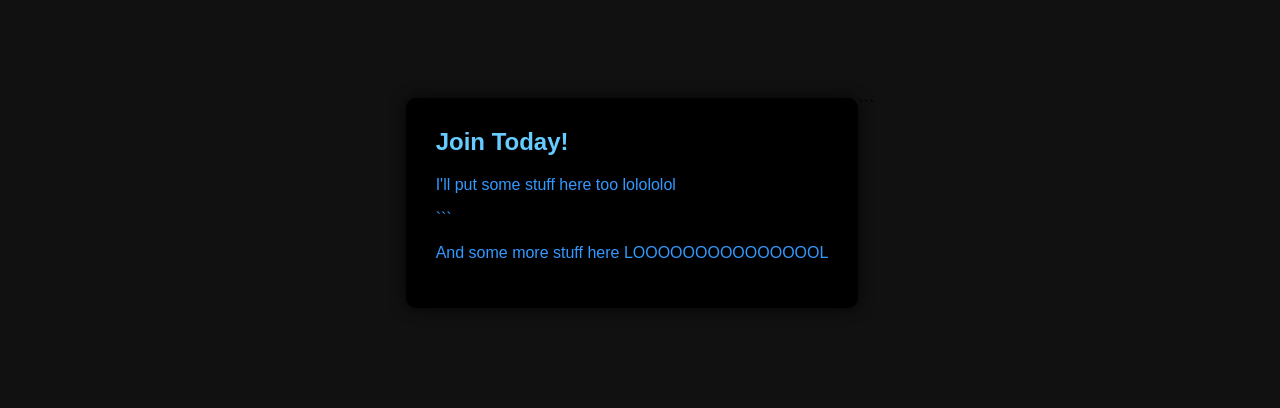
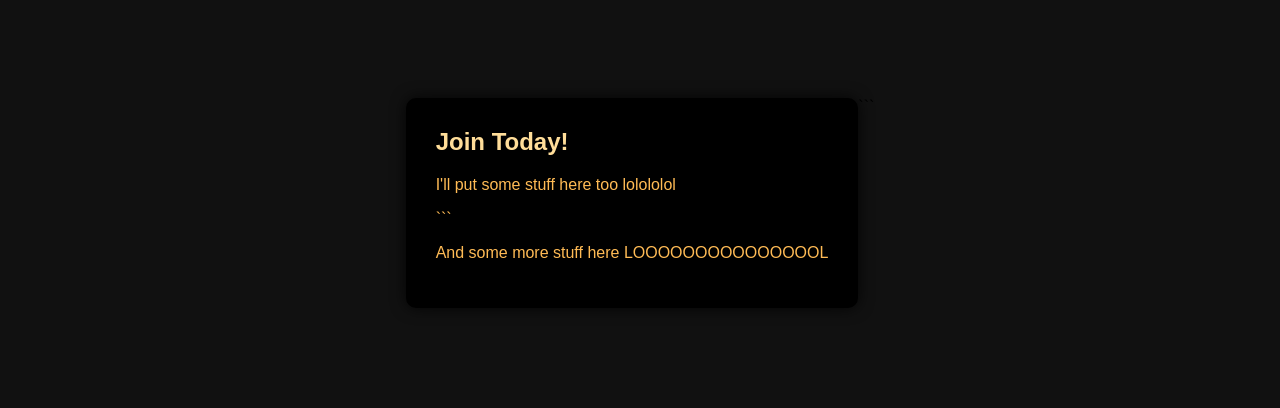
Before and after one commit to unclefartz/Vintagehorizons, a plain HTML site: page index.html in a window 1280 px wide. Shown: the part 482-890 px from the top of the page. Drawn offline with Linux system fonts and the light colour scheme.

Commit message:
Update styles.css

```diff
--- a/styles.css
+++ b/styles.css
@@ -49,7 +49,7 @@ padding: 100px 50px;
 /* BLACK BOX WITH BLUE TEXT */
 .box {
 background-color: #000;
-color: #3399ff;
+color: #ffbb55;
 padding: 30px;
 max-width: 800px;
 border-radius: 10px;
@@ -58,5 +58,5 @@ box-shadow: 0 0 15px rgba(0,0,0,0.8);
 
 .box h2 {
 margin-top: 0;
-color: #66ccff;
+color: #ffdd99;
 }
```
